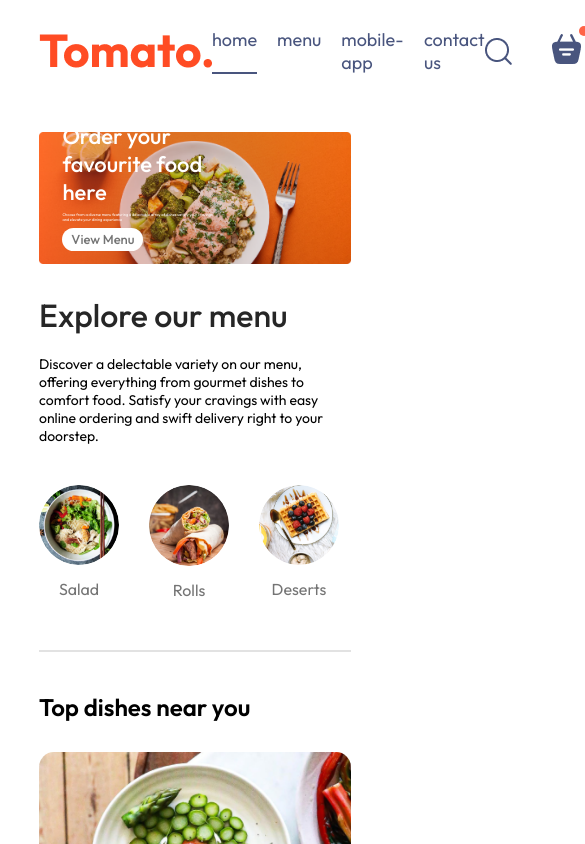
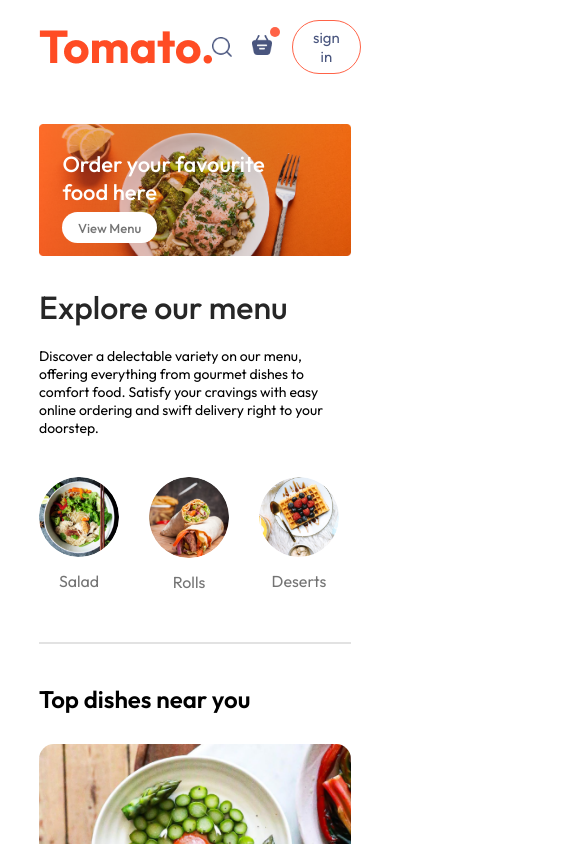
Before and after one commit to BanuNathy/Online-Food-Delivery, a React (Vite) app: page / in a window 390 px wide. Shown: the top 844 px of the page, 585 px wide, since content can reach past the window. Built offline with nearby package versions, Linux system fonts and the light colour scheme.

Commit message:
created footer

```diff
--- /dev/null
+++ b/src/components/Footer/Footer.css
@@ -0,0 +1,59 @@
+.footer{
+    color: #d9d9d9;
+    background-color: #323232;
+    display: flex;
+    flex-direction: column;
+    align-items: center;
+    gap: 20px;
+    padding: 20px 8vw;
+    padding-top: 80px;
+    margin-top: 100px;
+}
+
+.footer-content{
+    width: 100%;
+    display: grid;
+    grid-template-columns: 2fr 1fr 1fr;
+    gap: 80px;
+}
+
+.footer-content-left , .footer-content-right , .footer-content-center{
+    display: flex;
+    flex-direction: column;
+    align-items: start;
+    gap: 20px;
+}
+
+.footer-content-left li, .footer-content-right li, .footer-content-center li{
+    list-style: none;
+    margin-bottom: 10px;
+    cursor: pointer;
+}
+
+.footer-content-right h2, .footer-content-center h2{
+    color: white;
+}
+
+.footer-social-icons img{
+    width: 40px;
+    margin-right: 15px;
+}
+
+.footer hr{
+    width: 100%;
+    height: 2px;
+    margin: 20px 0;
+    background-color: grey;
+    border: none;
+}
+
+@media   (max-width:750px)  {
+    .footer-content{
+        display: flex;
+        flex-direction: column;
+        gap: 35px;
+    }
+    .footer-copyright{
+        text-align: center;
+    }
+}
--- /dev/null
+++ b/src/components/Footer/Footer.jsx
@@ -0,0 +1,45 @@
+import React from 'react'
+import './Footer.css'
+import { assets } from '../../assets/assets'
+
+const Footer = () => {
+  return (
+    <div className='footer' id='footer'>
+        <div className="footer-content">
+
+        <div className="footer-content-left">
+            <img src={assets.logo} alt="" />
+            <p>rhcnuuhybcruuikhnumwkinuhf37xftui3kzfmgjstuy46x7 ujhnexxbfyutxjhbnr7i3fuxc4gxrgjm 3n jrffbhrjnjrfhjjjrbhcrhjuerjhfljincjsdbhryu fmurhfwiruhufbbksd,hjmacnghfbr</p>
+            <div className="footer-social-icons">
+                <img src={assets.facebook_icon} alt="" />
+                <img src={assets.twitter_icon} alt="" />
+                <img src={assets.linkedin_icon} alt="" />
+            </div>
+        </div>
+
+        <div className="footer-content-center">
+            <h2>COMPANY</h2>
+            <ul>
+                <li>Home</li>
+                <li>About Us</li>
+                <li>Delivery</li>
+                <li>Privacy policy </li>
+            </ul>
+        </div>
+
+        <div className="footer-content-right">
+            <h2>GET IN TOUCH</h2>
+            <ul>
+                <li>077-756-8957</li>
+                <li>onlinefood@gmail.com</li>
+            </ul>
+        </div>
+        </div>
+        <hr/>
+        <p className="footer-copyright"> copyright 2024 © Tomato.com - All Right Reserved.</p>
+
+    </div>
+  )
+}
+
+export default Footer
--- a/src/components/Header/Header.css
+++ b/src/components/Header/Header.css
@@ -38,3 +38,21 @@
     font-size: max(1vw,13px);
     border-radius: 50px;
 }
+
+@media (max-width:1050px) {
+    .header-contents{
+        max-width: 45%;
+    }
+}
+
+@media (max-width:750px) {
+    .header-contents{
+        max-width: 65%;
+    }
+    .header-contents p{
+        display: none;
+    }
+    .header-contents button{
+        padding: 2vw 4vw;
+    }
+}
--- /dev/null
+++ b/src/components/LoginPopup/LoginPopup.jsx
@@ -0,0 +1,22 @@
+import React from 'react'
+import './LoginPopup.css'
+import { assets } from '../../assets/assets'
+
+const LoginPopup = ({setShowLogin}) => {
+
+  const [currState,setCurrState] = useState("Sign Up")
+
+
+  return (
+    <div className='login-popup'>
+        <form className="login-popup-container">
+          <div className="login-popup-title">
+            <h2>{currState}</h2>
+            <img onClick={()=>setShowLogin(false)} src={assets.cross_icon} alt="" />
+          </div>
+        </form>
+    </div>
+  )
+}
+
+export default LoginPopup
--- a/src/components/Navbar/Navbar.css
+++ b/src/components/Navbar/Navbar.css
@@ -62,3 +62,49 @@
     top: -8px;
     right: -8px;
 }
+
+@media (max-width:1050px){
+    .navbar .navbar.logo{
+        width: 140px;
+    }
+    .navbar-menu{
+        gap: 20px;
+        font-size: 17px;
+    }
+    .navbar-right{
+        gap: 30px;
+    }
+    .navbar-right img{
+        width: 22px;
+    }
+    .navbar-right button{
+        padding: 8px 25px;
+    }
+}
+
+@media (max-width:900px){
+    .navbar .navbar.logo{
+        width: 120px;
+    }
+    .navbar-menu{
+        gap: 15px;
+        font-size: 16px;
+    }
+    .navbar-right{
+        gap: 20px;
+    }
+    .navbar-right img{
+        width: 20px;
+    }
+    .navbar-right button{
+        padding: 7px 20px;
+        font-size: 15px;
+    }
+}
+
+@media (max-width:750px){
+    .navbar-menu{
+       display: none;
+    }
+
+}
--- a/src/components/Navbar/Navbar.jsx
+++ b/src/components/Navbar/Navbar.jsx
@@ -1,19 +1,20 @@
 import React, { useState } from 'react'
 import './Navbar.css'
 import { assets } from '../../assets/assets'
+import { Link } from 'react-router-dom';
 
 
-const Navbar = () => {
+const Navbar = ({setShowLogin}) => {
 
     const [menu,setMenu] = useState("home");
   return (
     <div className='navbar'>
         <img src={ assets.logo} alt="" className="logo" />
         <ul className='navbar-menu'>
-            <li onClick={()=>setMenu("home")} className={menu==="home"?"active":""}>home</li>
-            <li onClick={()=>setMenu("menu")}  className={menu==="menu"?"active":""}>menu</li>
-            <li onClick={()=>setMenu("mobile-app")}  className={menu==="mobile-app"?"active":""}>mobile-app</li>
-            <li onClick={()=>setMenu("contact-us")}  className={menu==="contact-us"?"active":""}>contact us</li>
+            <Link to='/' onClick={()=>setMenu("home")} className={menu==="home"?"active":""}>home</Link>
+            <a href='#explore-menu' onClick={()=>setMenu("menu")}  className={menu==="menu"?"active":""}>menu</a>
+            <a href='#app-download' onClick={()=>setMenu("mobile-app")}  className={menu==="mobile-app"?"active":""}>mobile-app</a>
+            <a href='footer' onClick={()=>setMenu("contact-us")}  className={menu==="contact-us"?"active":""}>contact us</a>
         </ul>
         <div className='navbar-right'>
             <img src={assets.search_icon} alt="" />
@@ -21,7 +22,7 @@
                 <img src={assets.basket_icon} alt=""  />
                 <div className="dot"></div>
             </div>
-            <button>sign in</button>
+            <button onClick={()=>setShowLogin(true)}>sign in</button>
         </div>
     </div>
 
--- a/src/pages/Home/Home.jsx
+++ b/src/pages/Home/Home.jsx
@@ -3,6 +3,7 @@
 import Header from '../../components/Header/Header'
  import ExploreMenu from '../../components/ExploreMenu/ExploreMenu'
 import FoodDisplay from '../../components/FoodDisplay/FoodDisplay'
+import AppDownload from '../../components/AppDownload/AppDownload'
 
 const Home = () => {
 
@@ -14,6 +15,7 @@
       <Header/>
       <ExploreMenu category={category} setCategory={setCategory}/>
       <FoodDisplay category={category} />
+      <AppDownload/>
     </div>
   )
 }
```
Also changed, not shown: src/components/LoginPopup/LoginPopup.css (added).
